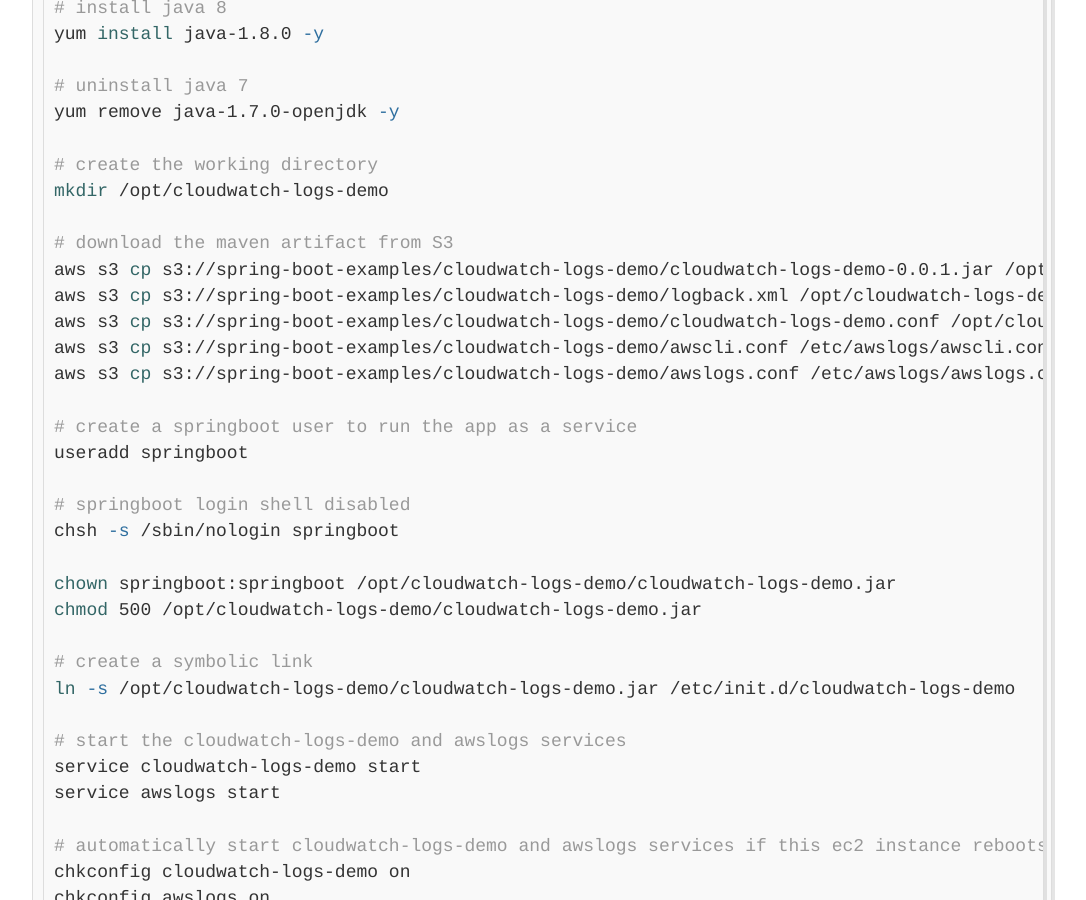
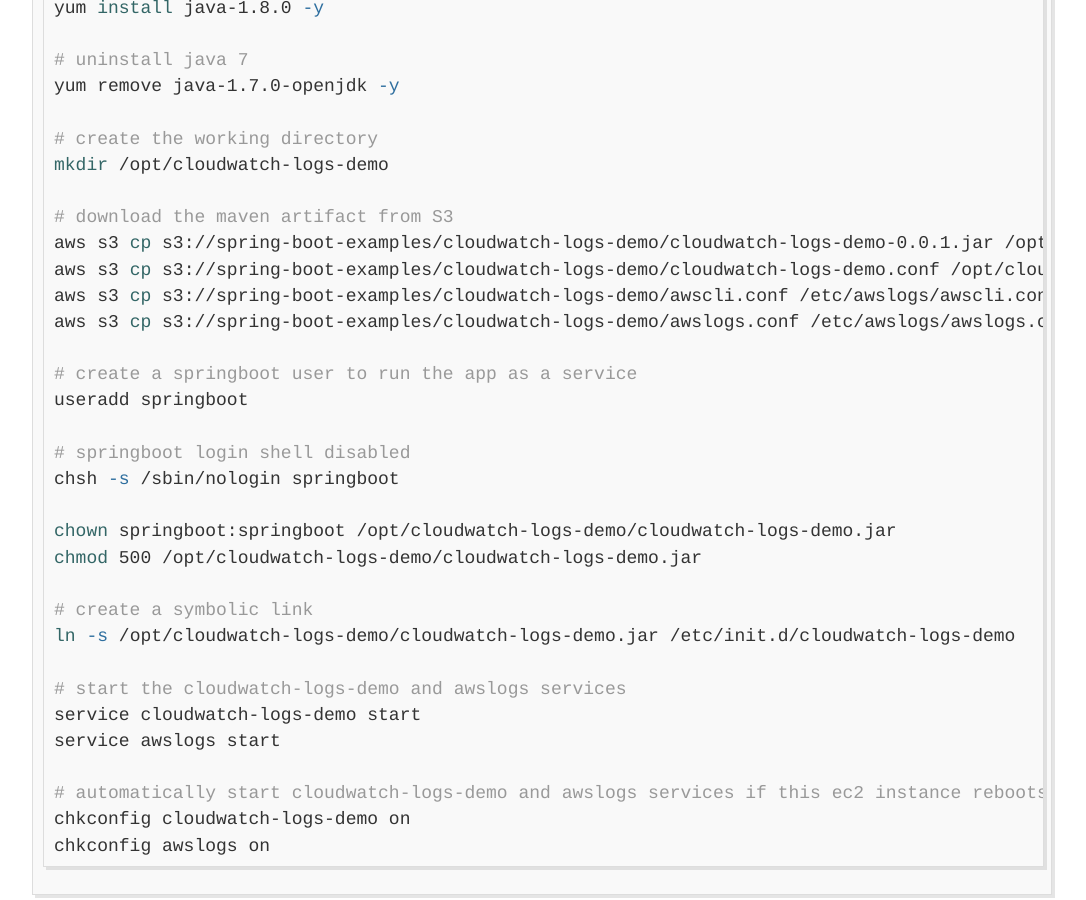
Before and after one commit to altfatterz/altfatterz.github.io, a Jekyll site: the page built from _posts/2017-01-13-centralized-logging-with-cloudwatch-logs.md, in a window 1280 px wide and 900 px high, scrolled down 4875 px. Shown: the whole window, without its empty margins (98-1184 px from the left). Built offline with Jekyll 4.4.1, drawn with Linux system fonts in a browser that asks for light colours; comment, search, counter and statistics services are not loaded; some of the changed text lies outside the part shown.

Commit message:
remove logback

````diff
--- a/_posts/2017-01-13-centralized-logging-with-cloudwatch-logs.md
+++ b/_posts/2017-01-13-centralized-logging-with-cloudwatch-logs.md
@@ -100,7 +100,6 @@
 
 ```bash
 $ aws s3 cp target/cloudwatch-logs-demo-0.0.1.jar s3://spring-boot-examples/cloudwatch-logs-demo/
-$ aws s3 cp logback.xml s3://spring-boot-examples/cloudwatch-logs-demo/
 $ aws s3 cp cloudwatch-logs-demo.conf s3://spring-boot-examples/cloudwatch-logs-demo/
 $ aws s3 cp awslogs/awscli.conf s3://spring-boot-examples/cloudwatch-logs-demo/
 $ aws s3 cp awslogs/awslogs.conf s3://spring-boot-examples/cloudwatch-logs-demo/
@@ -155,7 +154,6 @@
 
 # download the maven artifact from S3
 aws s3 cp s3://spring-boot-examples/cloudwatch-logs-demo/cloudwatch-logs-demo-0.0.1.jar /opt/cloudwatch-logs-demo/cloudwatch-logs-demo.jar --region=eu-central-1
-aws s3 cp s3://spring-boot-examples/cloudwatch-logs-demo/logback.xml /opt/cloudwatch-logs-demo/ --region=eu-central-1
 aws s3 cp s3://spring-boot-examples/cloudwatch-logs-demo/cloudwatch-logs-demo.conf /opt/cloudwatch-logs-demo/ --region=eu-central-1
 aws s3 cp s3://spring-boot-examples/cloudwatch-logs-demo/awscli.conf /etc/awslogs/awscli.conf --region=eu-central-1
 aws s3 cp s3://spring-boot-examples/cloudwatch-logs-demo/awslogs.conf /etc/awslogs/awslogs.conf --region=eu-central-1
````
